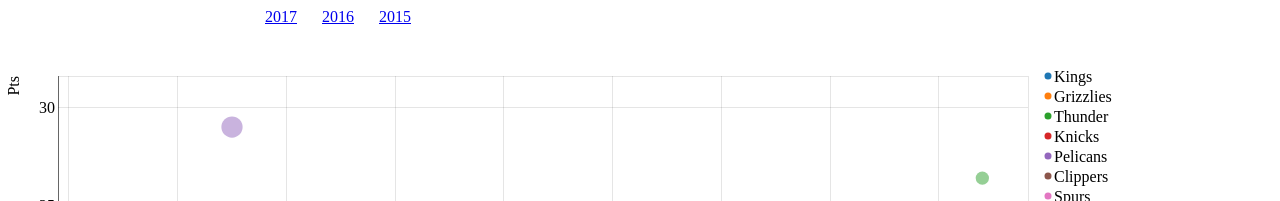
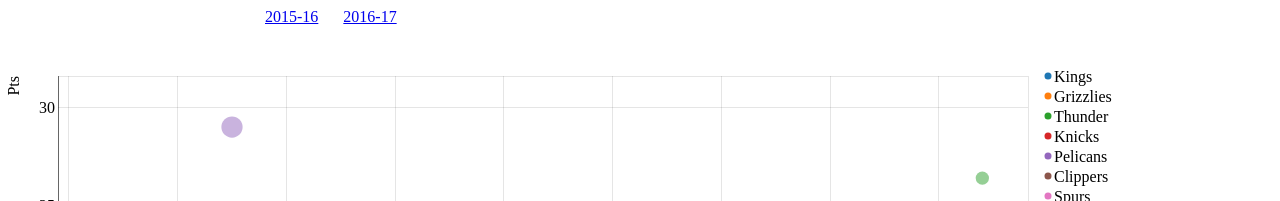
Before and after one commit to martindonnells/martindonnells, a Jekyll site: the page md4/nba/nba201516.html, which Jekyll copies as it is, in a window 1280 px wide. Shown: the top 201 px of the page. Built offline with Jekyll 4.4.1, drawn with Linux system fonts in a browser that asks for light colours.

Commit message:
Update nba201516.html

```diff
--- a/md4/nba/nba201516.html
+++ b/md4/nba/nba201516.html
@@ -66,9 +66,9 @@ a {
   </head>
   <body>
     <div id="top-nav-nba">
-	    <a class="top-nav-link nba-2017" href="google.com">2017</a>
-	    <a class="top-nav-link nba-2016" href="google.com">2016</a>
-	    <a class="top-nav-link nba-2015" href="google.com">2015</a>
+	    <a class="top-nav-link nba-2017" href="/nba201516.html">2015-16</a>
+	    <a class="top-nav-link nba-2016" href="/nba201617.html">2016-17</a>
+
 	  </div>
     <div id="scatter"></div>
 
```
